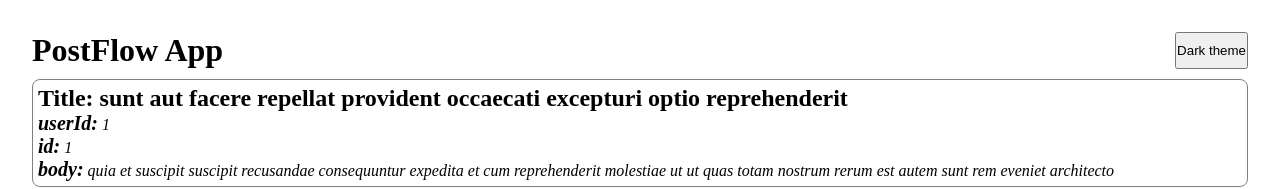
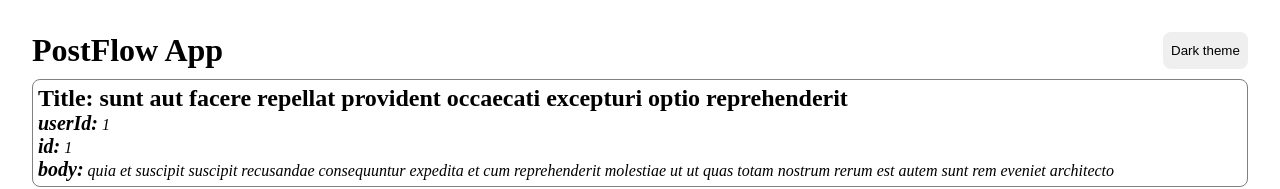
Before and after one commit to SterbenKiubi/PostFlow, a React (Vite) app in the folder my-app/: page / in a window 1280 px wide. Shown: the top 189 px of the page. Built offline with nearby package versions, Linux system fonts and the light colour scheme.

Commit message:
feat: add css module for button

```diff
--- /dev/null
+++ b/my-app/src/shared/ui/Button/Button.module.css
@@ -0,0 +1,11 @@
+.button {
+    width: 7%;
+    border-radius: 8px;
+    border: none;
+}
+
+.button:hover {
+    cursor: pointer;
+    width: 8%;
+    font-size: 15px;
+}
--- a/my-app/src/shared/ui/Button/Button.tsx
+++ b/my-app/src/shared/ui/Button/Button.tsx
@@ -1,8 +1,9 @@
 import { useTheme } from "../../lib/theme/useTheme";
+import styles from "./Button.module.css";
 
 export const Button = () => {
     const { isDark, toggleTheme } = useTheme();
     return (
-        <button onClick={toggleTheme}>{isDark ? 'Light theme' : 'Dark theme'}</button>
+        <button className={styles.button} onClick={toggleTheme}>{isDark ? 'Light theme' : 'Dark theme'}</button>
     )
 };
```
